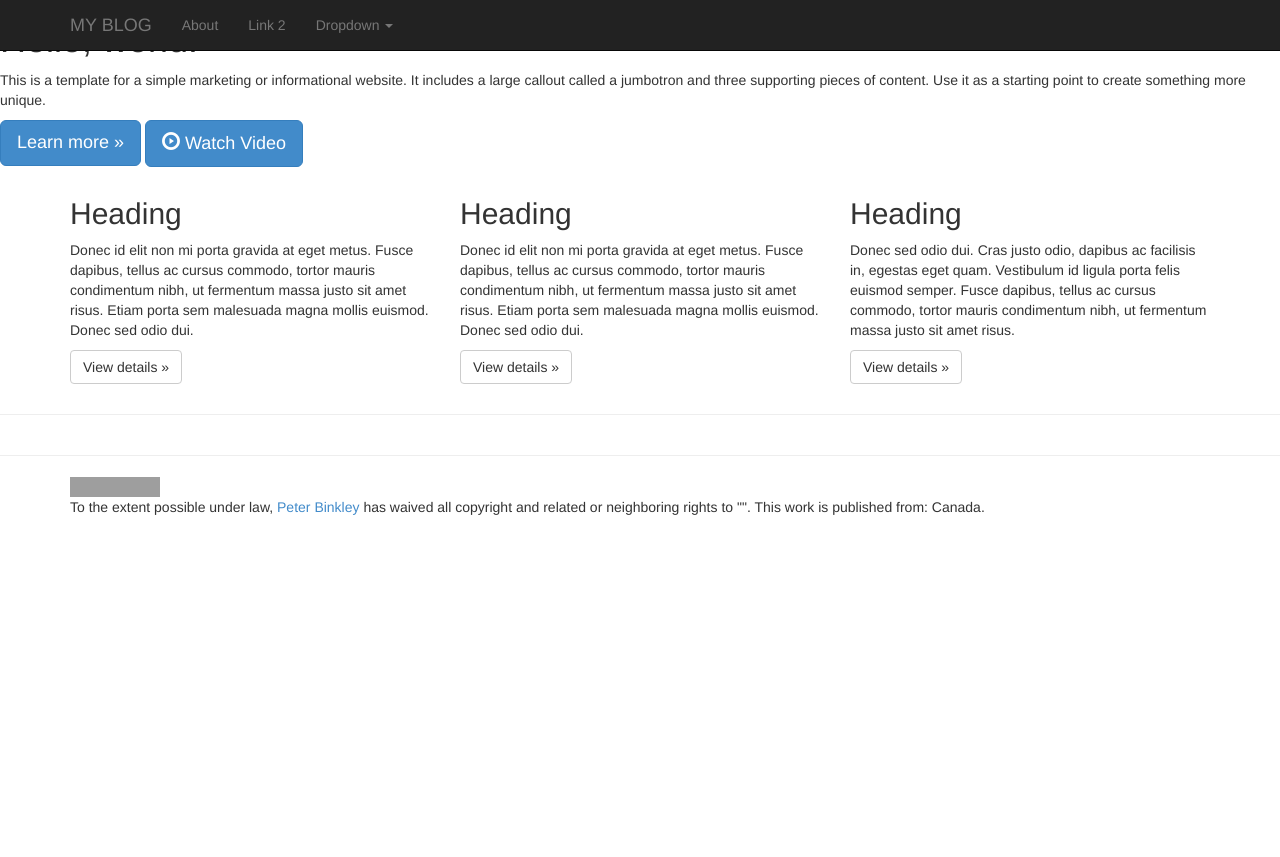
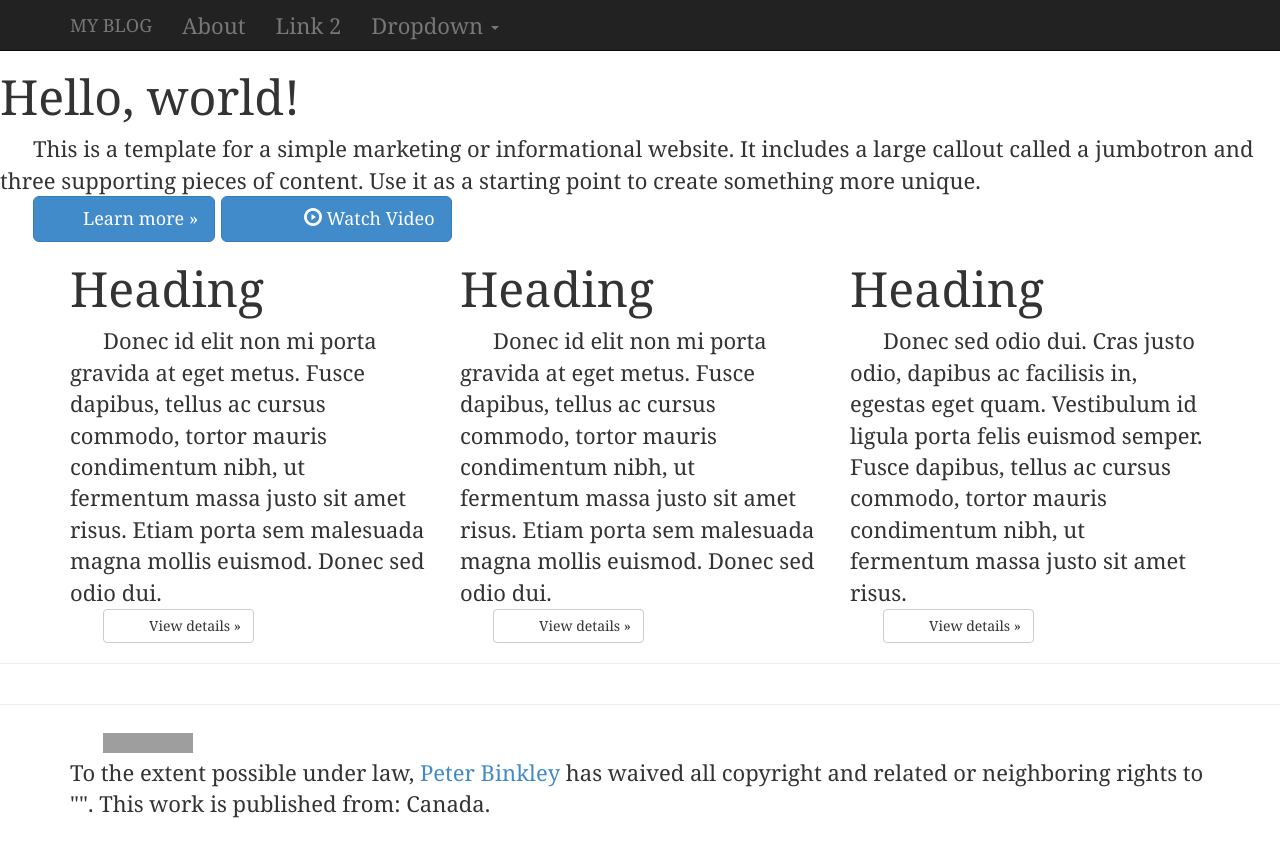
Before and after one commit to pbinkley/jekyll-book, a Jekyll site: the page built from index.html, in a window 1280 px wide. Shown: the top 857 px of the page. Built offline with Jekyll 4.4.1, drawn with Linux system fonts in a browser that asks for light colours; nearby versions of some CDN libraries; grey boxes are pictures that could not be loaded.

Commit message:
Typography and navigation

```diff
--- a/_includes/header.html
+++ b/_includes/header.html
@@ -25,7 +25,7 @@
                   <div class="sectionlink col-sm-4">Previous: <a href="{{ previous.permalink }}">{{ previous.title }}</a></div>
                 {% endif %}
                 {% if next %}
-                  <div class="sectionlink col-sm-4 pull-right">Next: <a href="{{ next.permalink }}">{{ next.title }}</a></div>
+                  <div class="sectionlink right col-sm-4 pull-right">Next: <a href="{{ next.permalink }}">{{ next.title }}</a></div>
                 {% endif %}
               </div>
             {% endif %}
--- a/css/main.css
+++ b/css/main.css
@@ -1,4 +1,45 @@
 /** Your custom theme CSS goes here. **/
+body {
+	padding-top: 50px;
+}
 #sectionnav {
 	margin: 15px 0;
 }
+.sectionlink {
+	line-height: 120%;
+}
+.sectionlink.right {
+	text-align: right;
+}
+
+body,
+h1,h2,h3,h4,h5,h6,
+input,
+button,
+select,
+textarea,
+.navbar-search .search-query {
+	font-family: Georgia, "Times New Roman", Times, serif;
+	font-size: 2.2em;
+}
+
+p {
+  text-indent: 1.5em;
+  margin-top: 0;
+  margin-bottom: 0;
+}
+article > p:first-of-type {
+  text-indent: 0;
+}
+article > p:first-child:first-letter {
+	float: left;
+	font-size: 75px;
+	line-height: 60px;
+	padding-top: 4px;
+	padding-right: 8px;
+	padding-left: 3px;
+}
+
+td, th {
+	vertical-align: top;
+}
```
